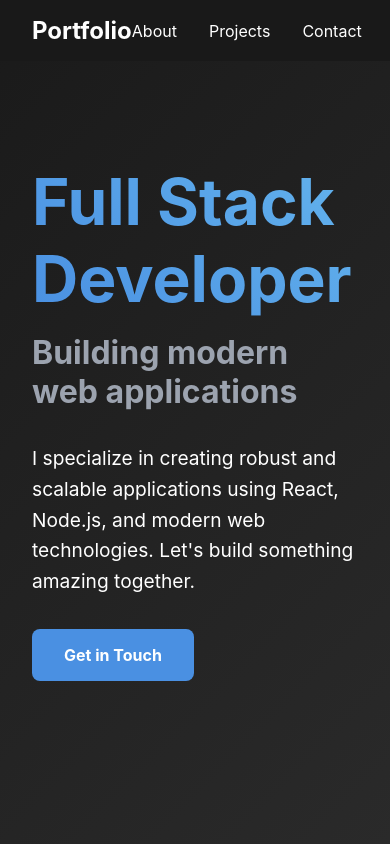
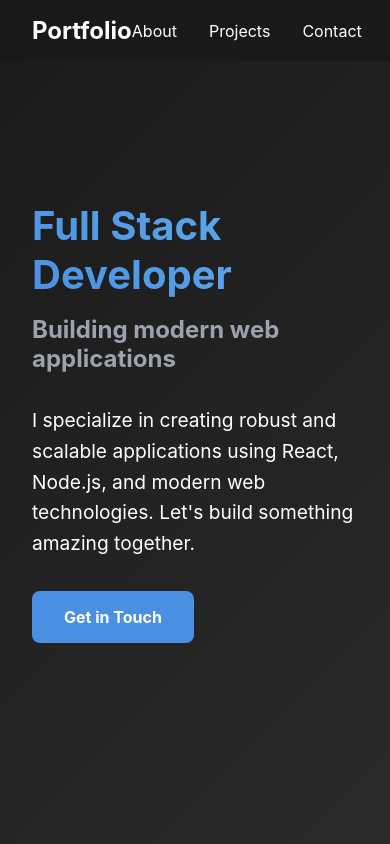
Before and after one commit to marcown10/testciao, a React (Vite) app: page / in a window 390 px wide. Shown: the top 844 px of the page. Built offline with nearby package versions, Linux system fonts and the light colour scheme.

Commit message:
Auto-save: Update 10 files (03:28 PM)

```diff
--- a/src/components/Hero.jsx
+++ b/src/components/Hero.jsx
@@ -1,4 +1,9 @@
-import styled from 'styled-components'
+import styled, { css, keyframes } from 'styled-components'
+
+const fadeIn = keyframes`
+  from { opacity: 0; transform: translateY(20px); }
+  to { opacity: 1; transform: translateY(0); }
+`
 
 const HeroSection = styled.section`
   min-height: 100vh;
@@ -12,18 +17,20 @@ const Content = styled.div`
   max-width: 1200px;
   margin: 0 auto;
   color: white;
+  ${css`animation: ${fadeIn} 1s ease-out;`}
 `
 
 const Title = styled.h1`
-  font-size: 4rem;
+  font-size: clamp(2.5rem, 5vw, 4rem);
   margin-bottom: 1rem;
   background: linear-gradient(45deg, #4a90e2, #63b3ed);
   -webkit-background-clip: text;
+  background-clip: text;
   -webkit-text-fill-color: transparent;
 `
 
 const Subtitle = styled.h2`
-  font-size: 2rem;
+  font-size: clamp(1.5rem, 3vw, 2rem);
   margin-bottom: 2rem;
   color: #9ca3af;
 `
```
